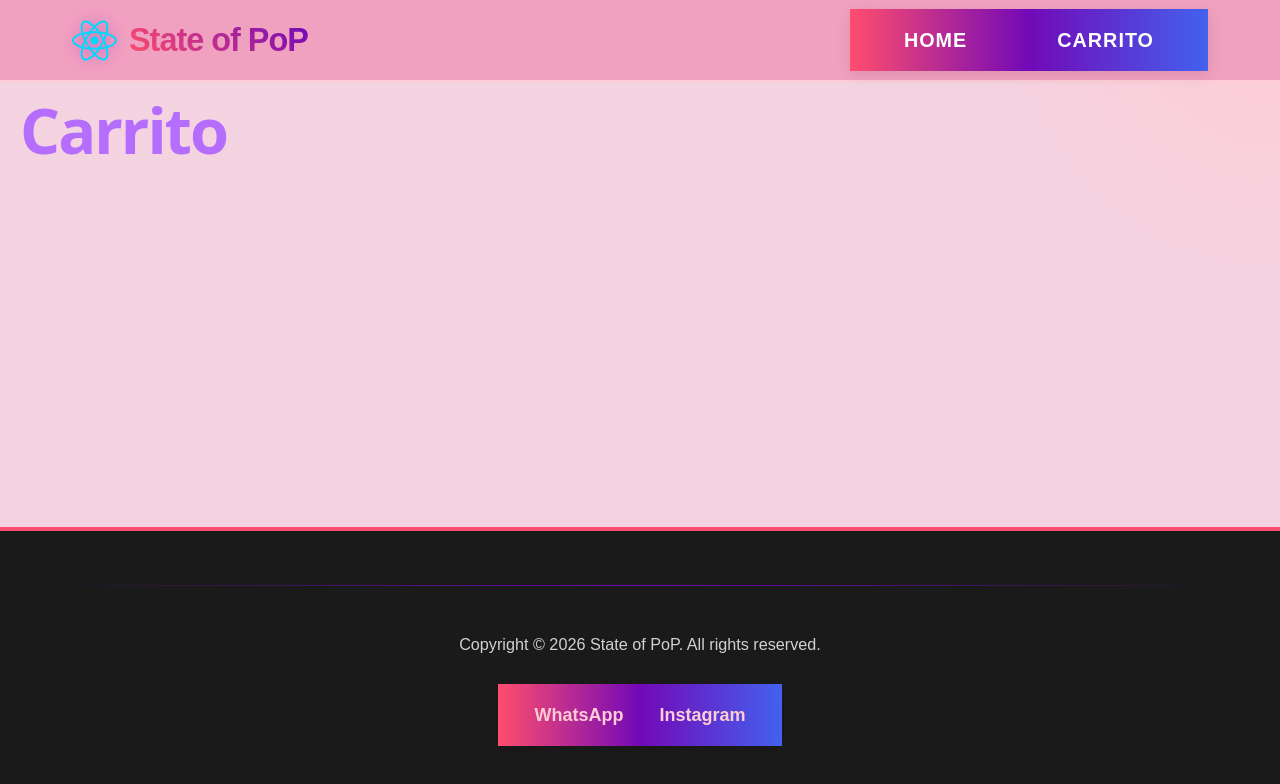
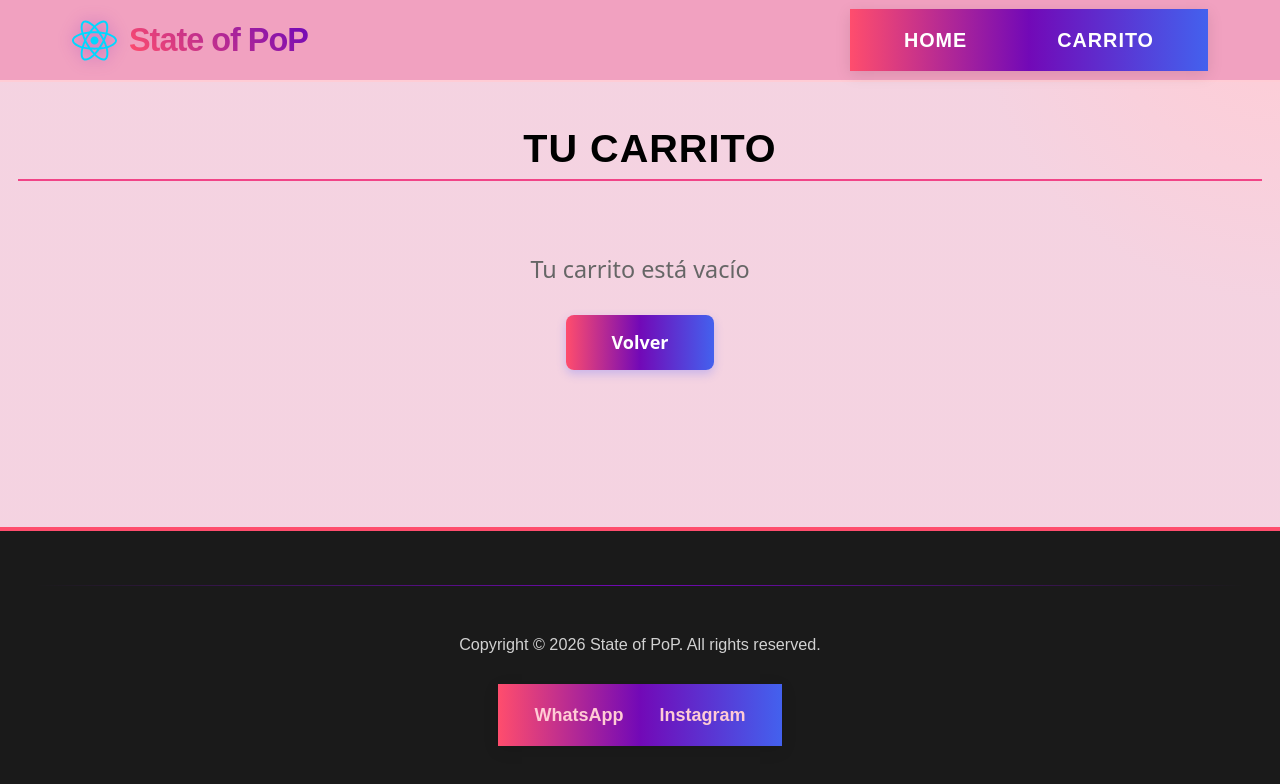
Before and after one commit to Samm2904/StateOfPoP-Pre-Entrega, a React (Vite) app: page /carrito in a window 1280 px wide. Shown: the top 784 px of the page. Built offline with nearby package versions, Linux system fonts and the light colour scheme.

Commit message:
Agregue despliegue de carrito

```diff
--- a/src/App.jsx
+++ b/src/App.jsx
@@ -4,6 +4,7 @@ import { Header } from "./components/Header/Header";
 import { Footer } from "./components/Footer/Footer";
 import { ItemListContainer } from "./components/ItemListContainer/ItemListContainer";
 import { ItemDetailContainer } from "./components/ItemDetailContainer/ItemDetailContainer";
+import { CartView } from "./components/Cart/CartView";
 
 function App() {
   return (
@@ -13,7 +14,7 @@ function App() {
       <Routes>
         <Route path="/" element={<ItemListContainer />}/>
         <Route path="/product/:id" element={<ItemDetailContainer />}/>
-        <Route path="/carrito" element={<h1>Carrito</h1>}/>
+        <Route path="/carrito" element={<CartView/>}/>
       </Routes>
     </main>
     <Footer />
--- /dev/null
+++ b/src/components/Cart/Cart.css
@@ -0,0 +1,105 @@
+.cart-container {
+    display: flex;
+    flex-direction: column;
+    align-items: center;
+    padding: 1rem;
+    font-family: system-ui, -apple-system, sans-serif;
+    gap: 0.5rem;
+    max-width: 100%;
+}
+
+.cart-container h1 {
+  text-align: center;
+  font-size: 2.2rem;
+  color: #000000;
+  border-bottom: 2.5px solid #f14487;
+  padding-bottom: 1rem;
+  align-self: stretch;
+  font-family: 'Poppins', sans-serif;
+  text-transform: uppercase;
+  letter-spacing: 1px;
+}
+
+
+.empty-cart {
+  text-align: center;
+  font-size: 1.3rem;
+  color: #666;
+  margin-top: 2rem;
+}
+
+.btn {
+  display: inline-block;
+  text-align: center;
+  width: fit-content;
+  margin: 0 auto;
+  padding: 0.8rem 2.5rem;
+  text-decoration: none;
+  border: none;
+  border-radius: 8px;
+  font-weight: 600;
+  font-size: 1rem;
+  cursor: pointer;
+  transition: transform 0.2s ease, opacity 0.2s ease;
+  background: linear-gradient(90deg, var(--pop-pink), var(--pop-purple), var(--pop-blue));
+  color: #ffffff;
+
+
+}
+
+.btn:hover {
+  transform: translateY(-2px);
+  opacity: 0.9;
+
+}
+
+.bg-primary {
+  background: linear-gradient(90deg, var(--pop-pink), var(--pop-purple), var(--pop-blue));
+  color: #ffffff;
+  box-shadow: 0 4px 10px rgba(100, 108, 255, 0.3);
+}
+
+.cart-list {
+  display: flex;
+  flex-direction: row ;
+  flex-wrap: wrap;
+  justify-content: flex-start;
+  align-items: stretch;
+  gap: 1.5rem;
+}
+
+.cart-item {
+  display: flex;
+  justify-content: space-between;
+  align-items: flex-start;
+  width: 250px;
+  border-radius: 12px;
+  box-shadow: 0 2px 5px rgba(0,0,0,0.02);
+}
+
+.cart-actions {
+  display: flex;
+  justify-content: space-between;
+  width: 100%;
+  margin-top: 1rem;
+}
+
+.cart-summary {
+  align-self: flex-start;
+  min-width: 300px;
+  background-color: #f046e2;
+  padding: 1.5rem;
+  border-radius: 12px;
+  border: 1px solid #d77bf3;
+  display: flex;
+  flex-direction: column;
+  gap: 1rem;
+}
+
+.cart-summary h3 {
+  margin: 0;
+  font-size: 1.5rem;
+  color: #2c2c2c;
+  display: flex;
+  justify-content: space-between;
+}
--- /dev/null
+++ b/src/components/Cart/CartItem.jsx
@@ -0,0 +1,18 @@
+import { useCart } from "../../context/cartContext";
+import {Item} from "../Item/Item";
+
+export const CartItem = ({item}) => {
+     const {removeItem} = useCart ();
+
+    return(
+        <div className="cart-item">
+            <Item {...item}>
+                <button className="btn bg-delete primary"
+                onClick={() => removeItem(item.id)}
+                >
+                    Eliminar
+                </button>
+            </Item>
+        </div>
+    );
+};
--- /dev/null
+++ b/src/components/Cart/CartList.jsx
@@ -0,0 +1,16 @@
+import { useCart } from "../../context/cartContext";
+import {CartItem} from "./CartItem";
+
+export const CartList = () => {
+   const {cart, removeItem} = useCart ();
+
+   return (
+    <>
+       <div className="cart-list">
+        {cart.map(element => (
+            <CartItem key={element.id} item={element}/>
+            ))}
+       </div>
+    </>
+   );
+};
--- /dev/null
+++ b/src/components/Cart/CartSummary.jsx
@@ -0,0 +1,15 @@
+import {useCart} from "../../context/cartContext";
+
+export const CartSummary = () => {
+    const {getCartTotal, checkout} = useCart();
+    const total = getCartTotal();
+
+    return(
+        <>
+            <p>Total a pagar: ${total}</p>
+            <button className="btn bg-success primary" onClick={checkout}>
+            Finalizar compra
+            </button>
+        </>
+    );
+};
--- /dev/null
+++ b/src/components/Cart/CartView.jsx
@@ -0,0 +1,30 @@
+import { Link } from "react-router-dom";
+import { useCart } from "../../context/cartContext";
+import { CartList } from "./CartList";
+import { CartSummary } from "./CartSummary";
+import "./Cart.css";
+
+export const CartView = () => {
+    const {cart} = useCart();
+
+    return (
+        <section className="cart-container">
+            <h1>Tu carrito</h1>
+
+            {cart.length ? (
+                <>
+                    <CartList />
+                    <CartSummary />
+                </>
+            ) : (
+                <>
+                <p className="empty-cart">Tu carrito está vacío</p>
+                <Link to={"/"} className="btn primary bg-primary">
+                    Volver
+                </Link>
+                </>
+            )}
+        </section>
+    );
+
+};
--- a/src/components/Nav/Nav.css
+++ b/src/components/Nav/Nav.css
@@ -59,3 +59,19 @@ nav {
         font-size: 0.9rem;
     }
 }
+
+.incart {
+    background-color: var(--pop-light-pink);
+    font-size: 0.8rem;
+    border-radius: 50%;
+    color: rgb(0, 0, 0);
+    width: 20px;
+    height: 20px;
+
+    display: inline-flex;
+    justify-content: center;
+    align-items: center;
+    vertical-align: top;
+    font-weight: bold;
+    font-size: 0.75rem;
+}
--- a/src/context/cartContext.jsx
+++ b/src/context/cartContext.jsx
@@ -49,12 +49,12 @@ export const CartProvider = ({children}) => {
     };
 
     const checkout = () => {
-        alert("Compra realziada con exito.");
+        alert("Compra realizada con exito!");
         clearCart();
         navigate("/");
     };
 
-   const values = {cart,addItem, removeItem, clearCart, getTotalItems, getCartTotal, checkout};
+   const values = {cart, addItem, removeItem, clearCart, getTotalItems, getCartTotal, checkout};
     return <CartContext.Provider value={values}>
         {children}
     </CartContext.Provider>
```
